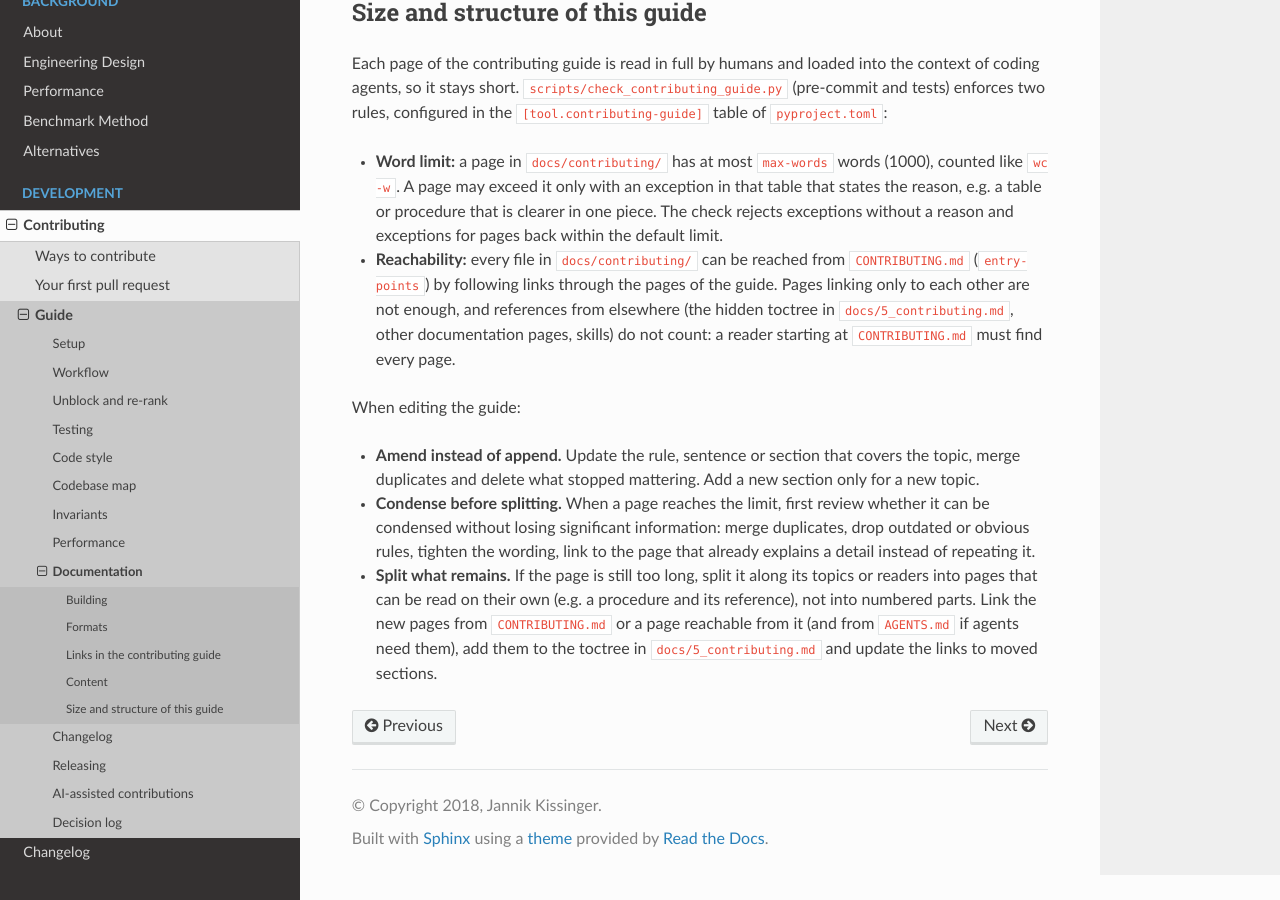
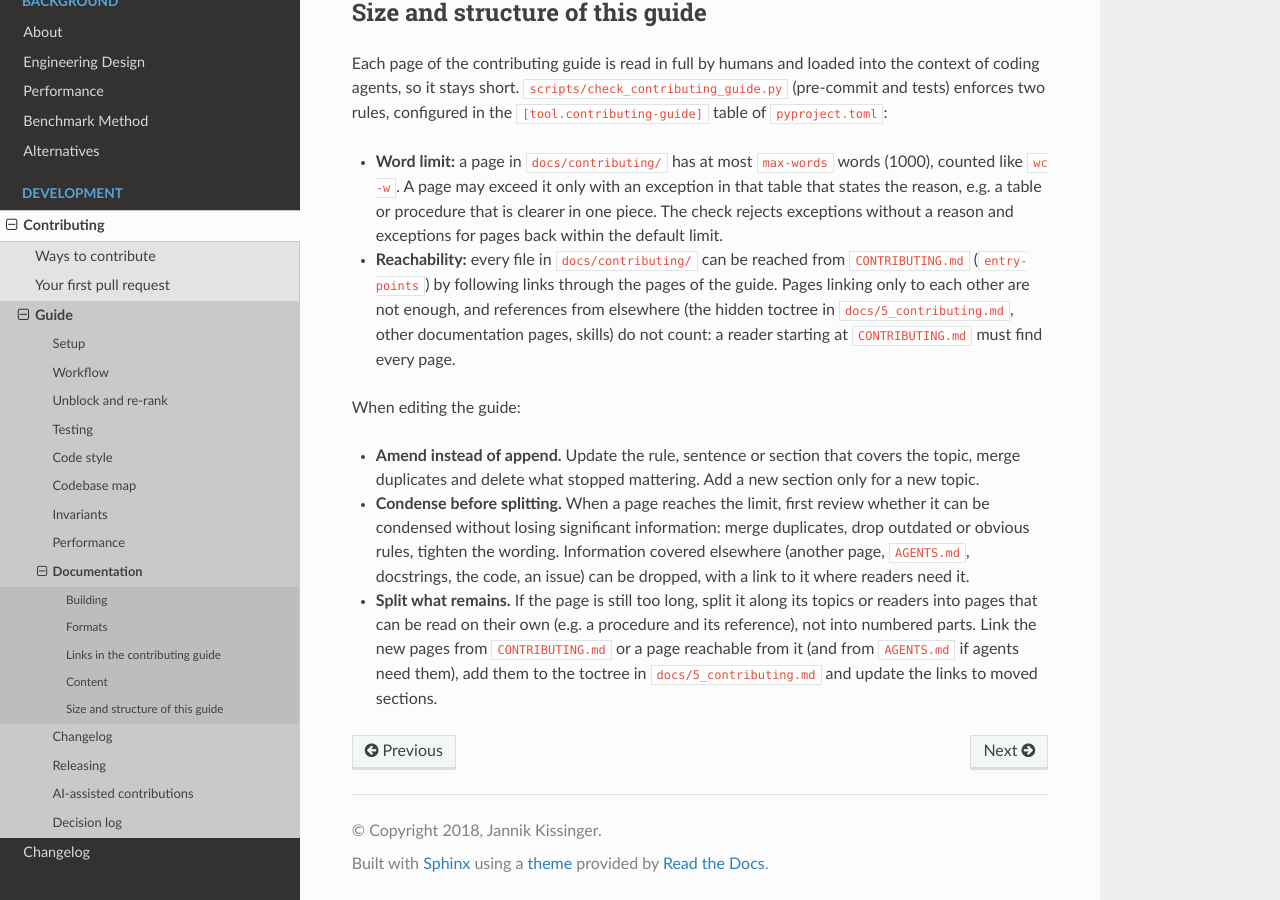
Before and after one commit to jannikmi/extremitypathfinder, a Sphinx documentation site: the page built from docs/contributing/documentation.md, in a window 1280 px wide and 900 px high, scrolled down 1293 px. Built offline with Sphinx 7.4.7 and the Read the Docs theme 3.1.0, drawn with Linux system fonts in a browser that asks for light colours.

Commit message:
Allow dropping information covered elsewhere to meet the word limit
Co-Authored-By: Claude Opus 5.5 <noreply@anthropic.com>
Claude-Session: https://claude.ai/code/session_01XJqV767Kh6xc6J4JY5zNiB

```diff
--- a/docs/contributing/documentation.md
+++ b/docs/contributing/documentation.md
@@ -66,8 +66,9 @@ When editing the guide:
 - **Amend instead of append.** Update the rule, sentence or section that covers the topic, merge duplicates and
   delete what stopped mattering. Add a new section only for a new topic.
 - **Condense before splitting.** When a page reaches the limit, first review whether it can be condensed without
-  losing significant information: merge duplicates, drop outdated or obvious rules, tighten the wording,
-  link to the page that already explains a detail instead of repeating it.
+  losing significant information: merge duplicates, drop outdated or obvious rules, tighten the wording.
+  Information covered elsewhere (another page, `AGENTS.md`, docstrings, the code, an issue) can be dropped,
+  with a link to it where readers need it.
 - **Split what remains.** If the page is still too long, split it along its topics or readers into pages that can
   be read on their own (e.g. a procedure and its reference), not into numbered parts. Link the new pages from
   `CONTRIBUTING.md` or a page reachable from it (and from `AGENTS.md` if agents need them), add them to the toctree
```
